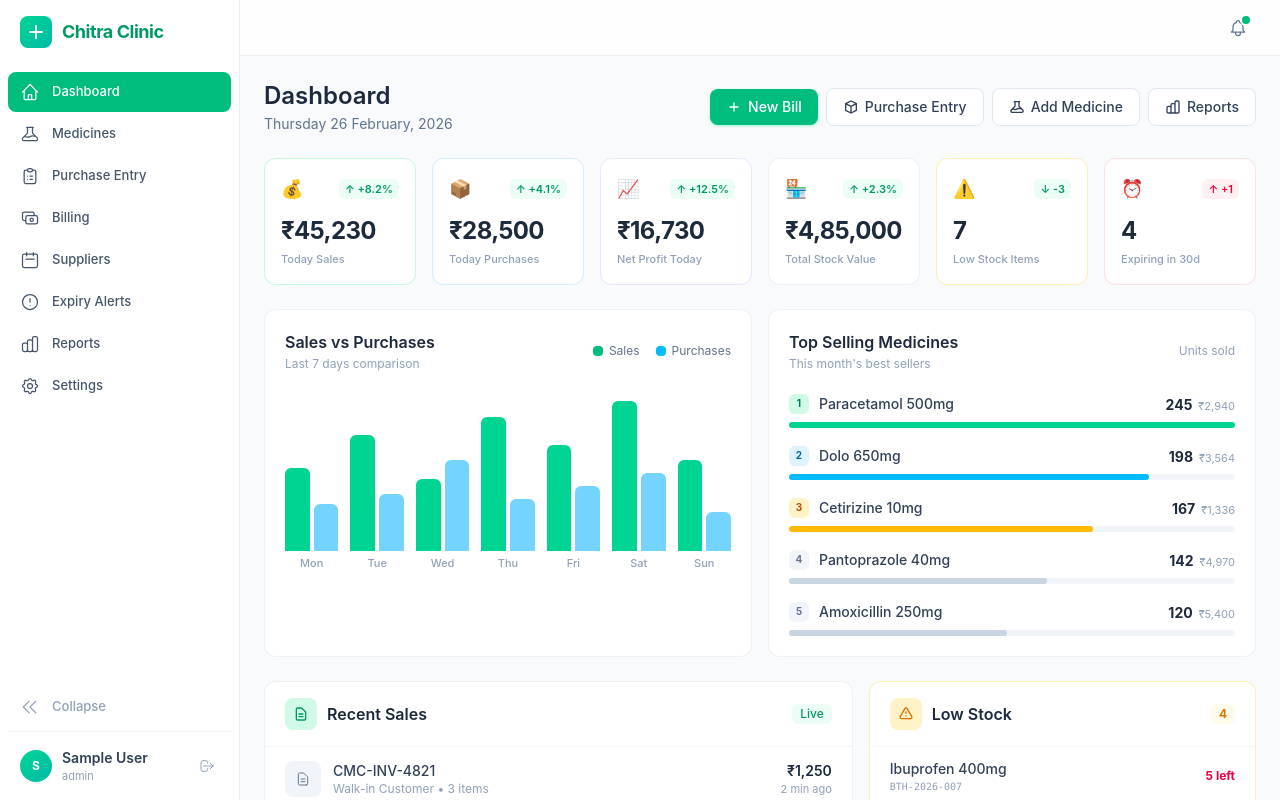
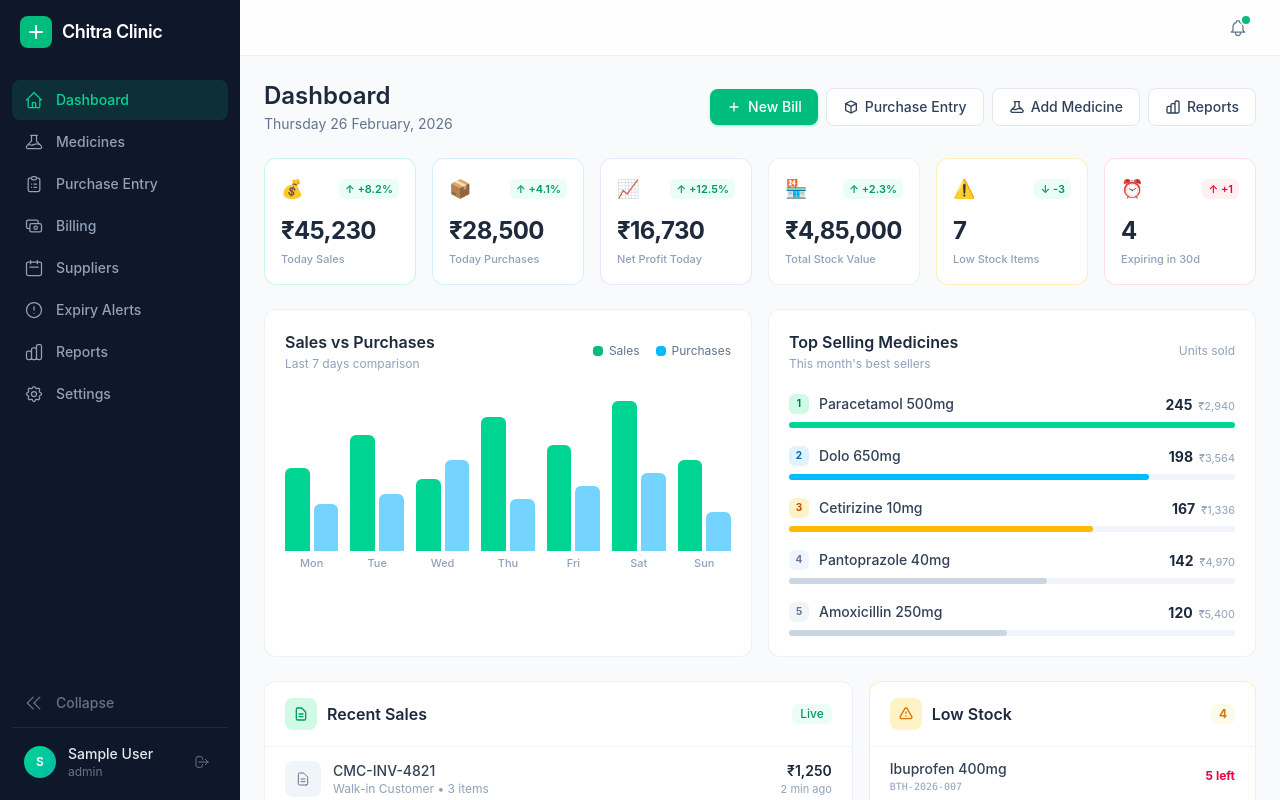
Before and after one commit to SKR-karthick/Pharmacy-inventory, a React (Vite) app: page / in a window 1280 px wide. Shown: the top 800 px of the page. Built offline with nearby package versions, Linux system fonts and the light colour scheme; sample sign-in values are in the browser's storage.

Commit message:
feat: restore dark navy sidebar theme with collapsible support

```diff
--- a/src/layout/Sidebar.jsx
+++ b/src/layout/Sidebar.jsx
@@ -22,24 +22,24 @@ export default function Sidebar({ collapsed = false, onToggle }) {
   }
 
   return (
-    <aside className={`bg-white min-h-screen flex flex-col fixed left-0 top-0 z-20 border-r border-slate-200/80 transition-all duration-300 ease-in-out ${collapsed ? 'w-[68px]' : 'w-60'}`}>
+    <aside className={`bg-slate-900 min-h-screen flex flex-col fixed left-0 top-0 z-20 transition-all duration-300 ease-in-out ${collapsed ? 'w-[68px]' : 'w-60'}`}>
 
       {/* Logo */}
       <div className={`h-16 flex items-center ${collapsed ? 'justify-center px-3' : 'px-5'}`}>
         <div className={`flex items-center gap-2.5 ${collapsed ? 'justify-center' : ''}`}>
-          <div className="w-8 h-8 bg-gradient-to-br from-emerald-400 to-teal-500 rounded-lg flex items-center justify-center flex-shrink-0">
+          <div className="w-8 h-8 bg-emerald-500 rounded-lg flex items-center justify-center flex-shrink-0">
             <svg className="w-4.5 h-4.5 text-white" fill="none" stroke="currentColor" viewBox="0 0 24 24">
               <path strokeLinecap="round" strokeLinejoin="round" strokeWidth={2.5} d="M12 4v16m8-8H4" />
             </svg>
           </div>
           {!collapsed && (
-            <span className="text-emerald-600 font-bold text-lg tracking-tight whitespace-nowrap">Chitra Clinic</span>
+            <span className="text-white font-semibold text-lg tracking-tight whitespace-nowrap">Chitra Clinic</span>
           )}
         </div>
       </div>
 
       {/* Navigation */}
-      <nav className={`flex-1 py-2 space-y-0.5 ${collapsed ? 'px-2' : 'px-2'}`}>
+      <nav className={`flex-1 py-4 space-y-0.5 ${collapsed ? 'px-2' : 'px-3'}`}>
         {navItems.map((item) => (
           <NavLink
             key={item.name}
@@ -47,14 +47,14 @@ export default function Sidebar({ collapsed = false, onToggle }) {
             end={item.path === '/'}
             title={collapsed ? item.name : ''}
             className={({ isActive }) =>
-              `flex items-center rounded-lg text-[13px] font-medium transition-all duration-200 ${collapsed ? 'justify-center px-0 py-3 mx-auto' : 'px-3 py-2.5 gap-3'
+              `flex items-center rounded-lg text-sm font-medium transition-all duration-150 ${collapsed ? 'justify-center px-0 py-2.5 mx-auto' : 'px-3 py-2.5 gap-3'
               } ${isActive
-                ? 'bg-emerald-500 text-white'
-                : 'text-slate-600 hover:bg-slate-100 hover:text-slate-800'
+                ? 'bg-emerald-500/15 text-emerald-400'
+                : 'text-slate-400 hover:bg-slate-800 hover:text-slate-200'
               }`
             }
           >
-            <svg className="w-[20px] h-[20px] flex-shrink-0" fill="none" stroke="currentColor" viewBox="0 0 24 24">
+            <svg className="w-5 h-5 flex-shrink-0" fill="none" stroke="currentColor" viewBox="0 0 24 24">
               <path strokeLinecap="round" strokeLinejoin="round" strokeWidth={1.5} d={item.icon} />
             </svg>
             {!collapsed && <span className="whitespace-nowrap">{item.name}</span>}
@@ -63,15 +63,15 @@ export default function Sidebar({ collapsed = false, onToggle }) {
       </nav>
 
       {/* Bottom section */}
-      <div className="p-2 space-y-1">
+      <div className="p-3 space-y-1">
         {/* Collapse toggle */}
         <button
           onClick={onToggle}
-          className={`flex items-center rounded-lg text-[13px] font-medium text-slate-400 hover:text-slate-600 hover:bg-slate-100 transition-all duration-200 w-full ${collapsed ? 'justify-center py-3' : 'px-3 py-2.5 gap-3'
+          className={`flex items-center rounded-lg text-sm font-medium text-slate-500 hover:text-slate-300 hover:bg-slate-800 transition-all duration-150 w-full ${collapsed ? 'justify-center py-2.5' : 'px-3 py-2.5 gap-3'
             }`}
           title={collapsed ? 'Expand' : 'Collapse'}
         >
-          <svg className="w-[20px] h-[20px] flex-shrink-0" fill="none" stroke="currentColor" viewBox="0 0 24 24">
+          <svg className="w-5 h-5 flex-shrink-0" fill="none" stroke="currentColor" viewBox="0 0 24 24">
             {collapsed ? (
               <path strokeLinecap="round" strokeLinejoin="round" strokeWidth={1.5} d="M13 5l7 7-7 7M5 5l7 7-7 7" />
             ) : (
@@ -81,27 +81,27 @@ export default function Sidebar({ collapsed = false, onToggle }) {
           {!collapsed && <span>Collapse</span>}
         </button>
 
-        {/* User */}
-        <div className="border-t border-slate-100 pt-2">
+        {/* User section */}
+        <div className="border-t border-slate-800 pt-2">
           {collapsed ? (
             <div className="flex flex-col items-center gap-1">
               <div className="w-8 h-8 bg-gradient-to-br from-emerald-400 to-teal-500 rounded-full flex items-center justify-center">
-                <span className="text-xs font-bold text-white">{user?.name?.[0] || 'A'}</span>
+                <span className="text-xs font-semibold text-white">{user?.name?.[0] || 'A'}</span>
               </div>
             </div>
           ) : (
-            <div className="flex items-center gap-2.5 px-3 py-2 rounded-lg hover:bg-slate-50 transition-colors">
+            <div className="flex items-center gap-3 px-3 py-2 rounded-lg">
               <div className="w-8 h-8 bg-gradient-to-br from-emerald-400 to-teal-500 rounded-full flex items-center justify-center flex-shrink-0">
-                <span className="text-xs font-bold text-white">{user?.name?.[0] || 'A'}</span>
+                <span className="text-xs font-semibold text-white">{user?.name?.[0] || 'A'}</span>
               </div>
               <div className="flex-1 min-w-0">
-                <p className="text-sm font-semibold text-slate-700 truncate">{user?.name || 'Admin'}</p>
-                <p className="text-[11px] text-slate-400 truncate">{user?.role || 'Administrator'}</p>
+                <p className="text-sm font-medium text-slate-200 truncate">{user?.name || 'Admin'}</p>
+                <p className="text-xs text-slate-500 truncate">{user?.role || 'Administrator'}</p>
               </div>
               <button
                 onClick={handleLogout}
                 title="Sign out"
-                className="p-1 rounded text-slate-400 hover:text-rose-500 transition-colors"
+                className="p-1.5 rounded-lg text-slate-500 hover:text-rose-400 hover:bg-slate-800 transition-colors"
               >
                 <svg className="w-4 h-4" fill="none" stroke="currentColor" viewBox="0 0 24 24">
                   <path strokeLinecap="round" strokeLinejoin="round" strokeWidth={1.5} d="M17 16l4-4m0 0l-4-4m4 4H7m6 4v1a3 3 0 01-3 3H6a3 3 0 01-3-3V7a3 3 0 013-3h4a3 3 0 013 3v1" />
```
